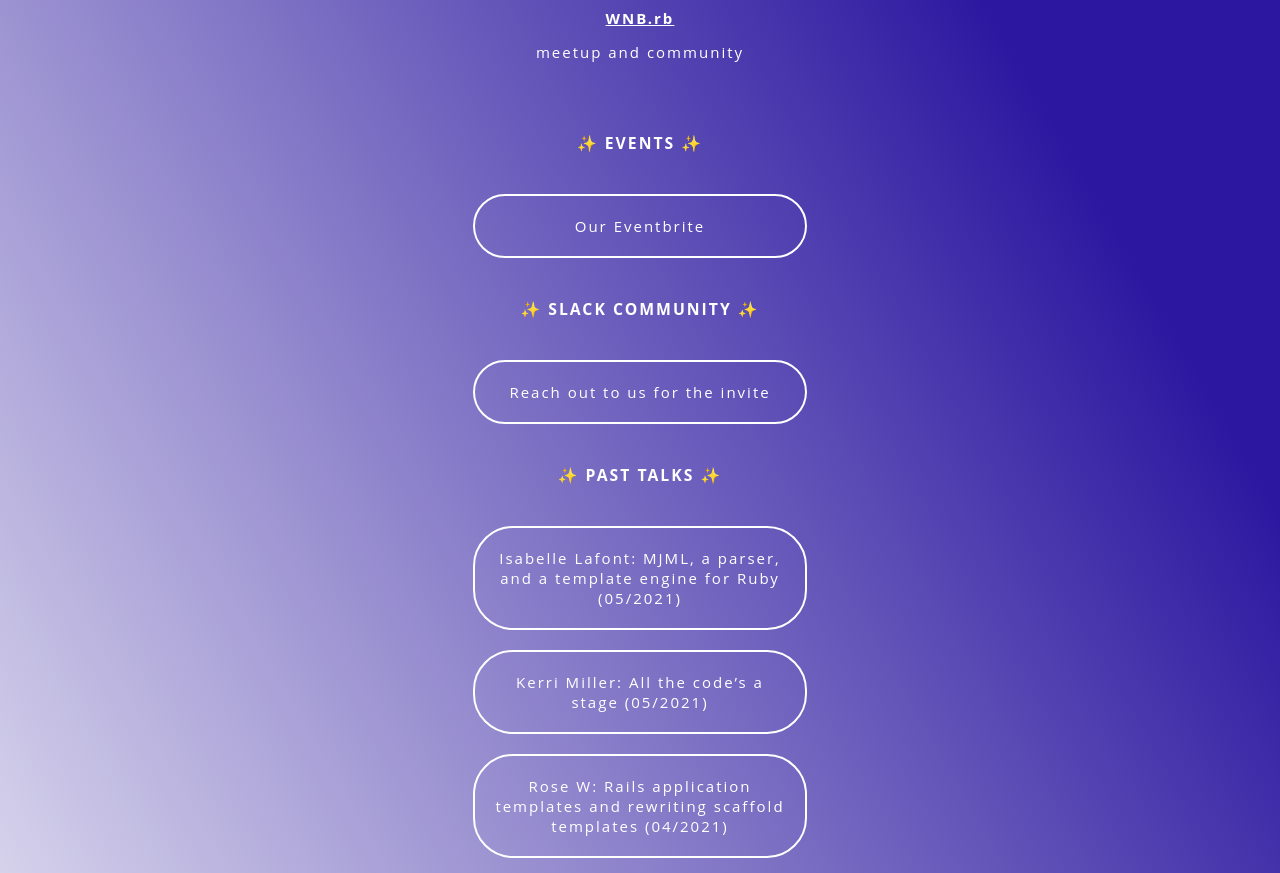
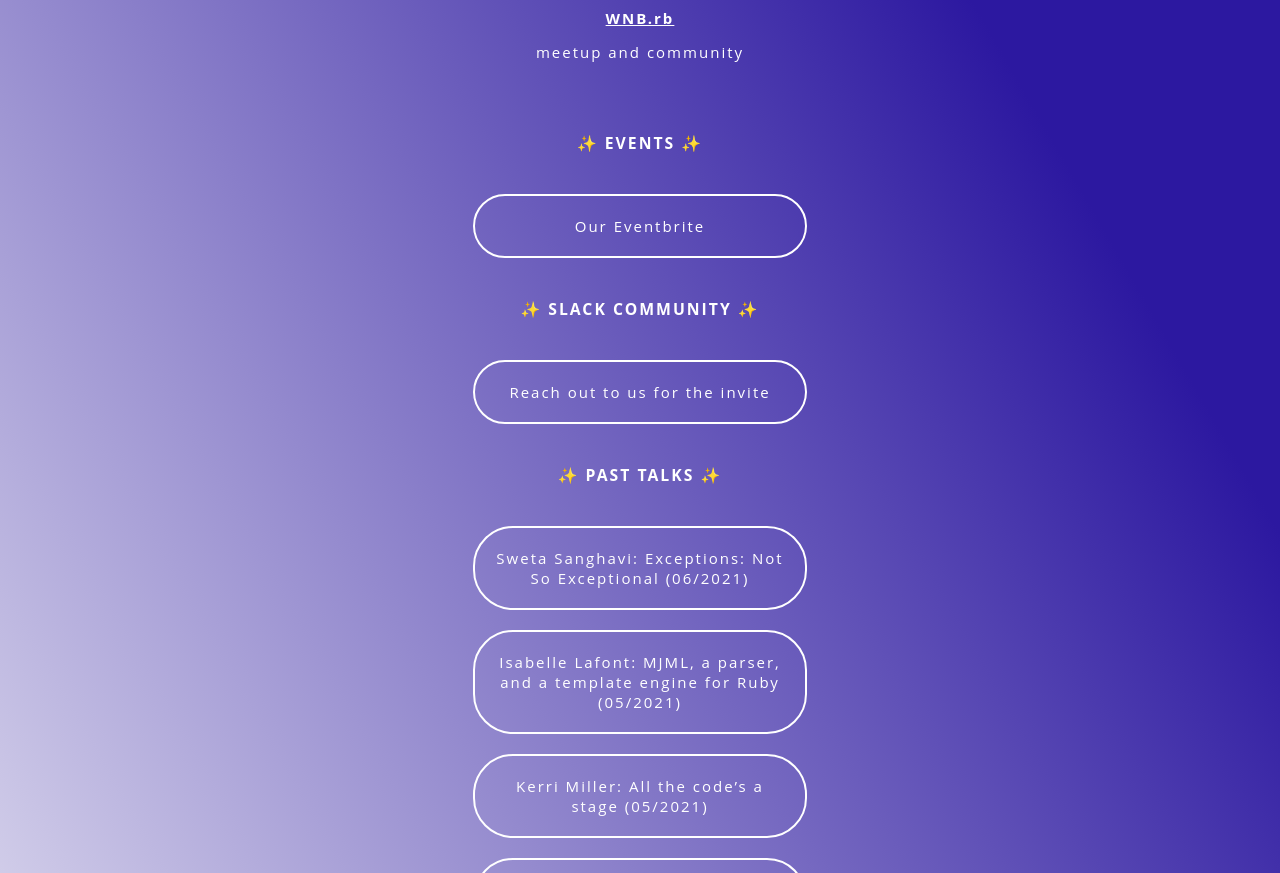
Before and after one commit to wnbrb/wnb-linktree, a plain HTML site: page index.html in a window 1280 px wide. Shown: the part 227-1100 px from the top of the page. Drawn offline with Linux system fonts and the light colour scheme.

Commit message:
adds June talk

```diff
--- a/index.html
+++ b/index.html
@@ -37,6 +37,7 @@
         <h2 class="header">✨ SLACK COMMUNITY ✨</h2>
             <a href="https://twitter.com/wnb_rb" target="_blank" class="links">Reach out to us for the invite</a>
         <h2 class="header">✨ PAST TALKS ✨</h2>
+            <a href="https://youtu.be/9Rv4uKdHeyc" target="_blank" class="links"> Sweta Sanghavi: Exceptions: Not So Exceptional (06/2021)</a>
             <a href="https://youtu.be/HDUCFeWoQrE" target="_blank" class="links"> Isabelle Lafont: MJML, a parser, and a template engine for Ruby (05/2021)</a>
             <a href="https://youtu.be/H1DSN9rQxE4" target="_blank" class="links"> Kerri Miller: All the code’s a stage (05/2021)</a>
             <a href="https://www.youtube.com/watch?v=m7e1PpdnrzA" target="_blank" class="links">Rose W: Rails application templates and rewriting scaffold templates (04/2021)</a>
```
